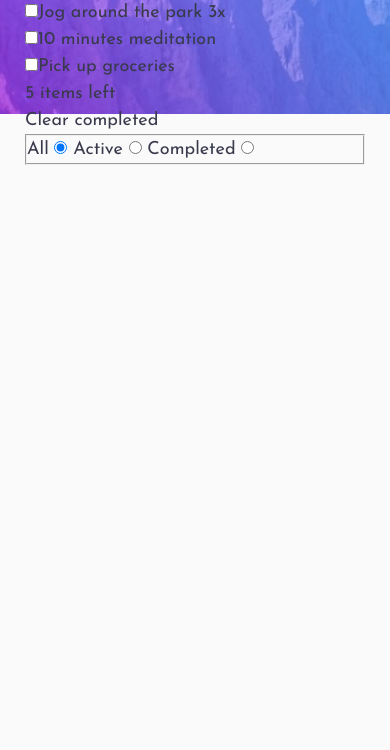
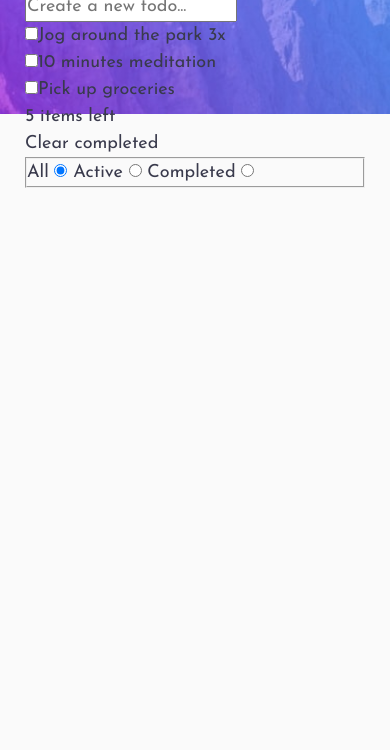
Before and after one commit to iggyyes/fem-todo-app, a website: page index.html in a window 390 px wide. Shown: the part 94-844 px from the top of the page. Drawn offline with Linux system fonts and the light colour scheme.

Commit message:
change mobile margin-top size

```diff
--- a/app/scss/_globals.scss
+++ b/app/scss/_globals.scss
@@ -56,6 +56,7 @@ body {
     max-width: 33.75rem;
     margin: 0 auto;
     padding: 1.5625rem;
+    padding-top: 3rem;
 
     @include breakpoint(large) {
         padding: 0;
```
Also changed, not shown: dist/style.css, 1 other file.
